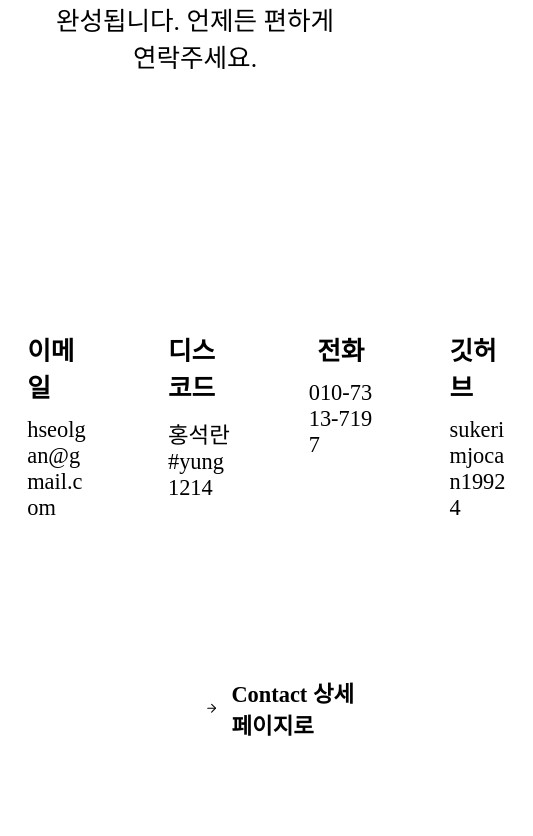
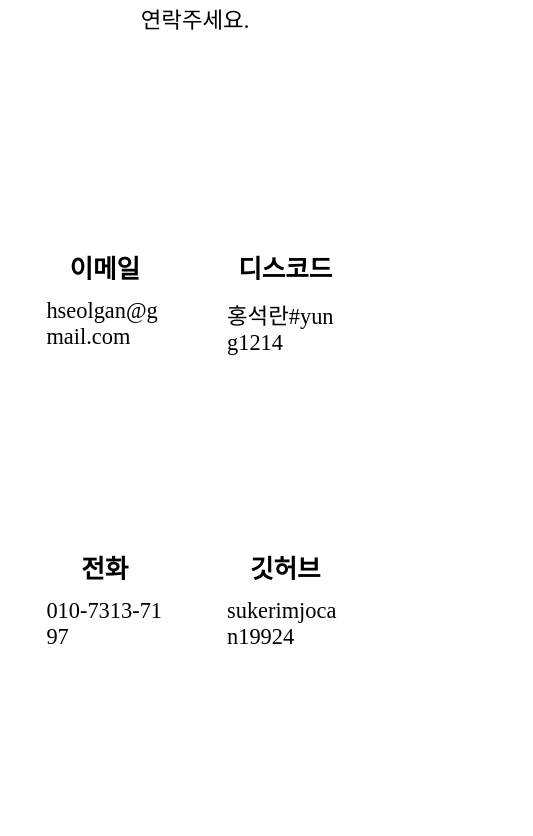
Before and after one commit to sukerimjocan19924/My_portfolio, a React (Vite) app: page / in a window 390 px wide. Shown: the part 9721-10557 px from the top of the page, 533 px wide, since content can reach past the window. Built offline with nearby package versions, Linux system fonts and the light colour scheme; the HTML template or start-up script is replaced by a standard one; a web font is replaced by a local one.

Commit message:
home-ani&Media_contact

```diff
--- a/src/components/contactCard/ContactCard.module.scss
+++ b/src/components/contactCard/ContactCard.module.scss
@@ -162,6 +162,90 @@
       }
     }
   }
+
+  // ── 반응형 추가 ──
+  @media (max-width: 899px) and (min-width: 600px) {
+    padding: $space-3;
+    max-width: 100%;
+    margin: $space-5;
+
+    .header {
+      .title h3 {
+        font-size: clamp($font-size-md, 3vw, $font-size-lg);
+      }
+
+      p {
+        font-size: $font-size-xs;
+      }
+    }
+
+    .row {
+      flex-direction: column;
+      gap: $space-1;
+    }
+
+    .modalActions {
+      flex-direction: column;
+      align-items: stretch;
+      gap: $space-2;
+
+      button {
+        width: 100%;
+        justify-content: center;
+      }
+    }
+  }
+
+  @media (max-width: 599px) {
+    padding: $space-2;
+    max-width: 100%;
+    margin: $space-2;
+
+    .header {
+      .title h3 {
+        font-size: $font-size-md;
+      }
+
+      p {
+        font-size: $font-size-xs;
+      }
+    }
+
+    .row {
+      flex-direction: column;
+      gap: $space-1;
+    }
+
+    input,
+    textarea {
+      font-size: $font-size-xs;
+      padding: $space-1 $space-2;
+    }
+
+    .typeButtons {
+      flex-wrap: wrap;
+
+      .typeBtn {
+        flex: 1;
+        text-align: center;
+      }
+    }
+
+    .modalActions {
+      flex-direction: column;
+      gap: $space-2;
+
+      .noticeWrap {
+        align-items: flex-start;
+      }
+
+      button {
+        width: 100%;
+        font-size: $font-size-sm;
+        justify-content: center;
+      }
+    }
+  }
 }
 
 // ── 모달 전용 오버라이드 ──
--- a/src/components/contactCta/ContactCta.module.scss
+++ b/src/components/contactCta/ContactCta.module.scss
@@ -4,6 +4,7 @@
     background-color: var(--color-contact-bg);
     border-bottom: 1.5px solid var(--color-border);
     transition: $transition-theme;
+    padding: 0 $space-2;
 
     .inner {
         padding: $space-6 0;
@@ -184,4 +185,52 @@
         justify-content: center;
         z-index: 1000;
     }
+
+    @media (max-width: 599px) {
+        .inner {
+            padding: $space-4 0;
+
+            .mainSection {
+                gap: $space-6;
+
+                .headingbox {
+                    .subtitle {
+                        font-size: $font-size-sm;
+                    }
+                }
+
+                .contactList {
+                    grid-template-columns: repeat(2, 1fr);
+                    gap: $space-3;
+                }
+
+                .ctaButtons {
+                    flex-direction: column;
+                    align-items: stretch;
+                    gap: $space-2;
+
+                    .primaryBtn {
+                        width: 100%;
+                        justify-content: center;
+                    }
+
+                    .ghostBtn {
+                        background: none;
+                        border: none;
+                        color: var(--color-text-muted);
+                        font-size: $font-size-xs;
+                        font-weight: 400;
+                        text-align: center;
+                        padding: 0;
+                        cursor: pointer;
+
+                        &:hover {
+                            color: var(--color-primary);
+                            text-decoration: underline;
+                        }
+                    }
+                }
+            }
+        }
+    }
 }
```
